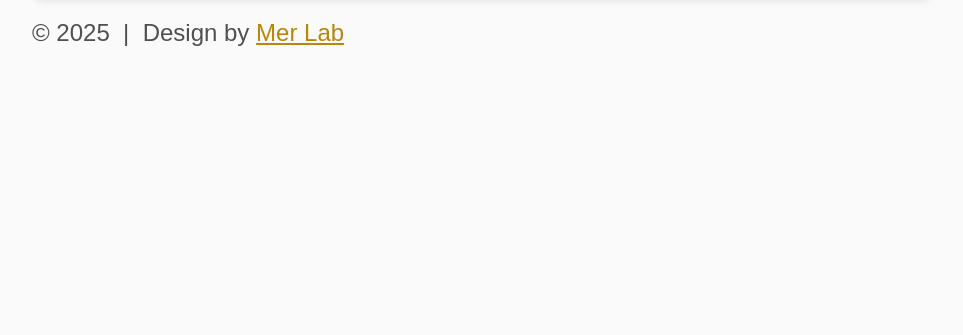
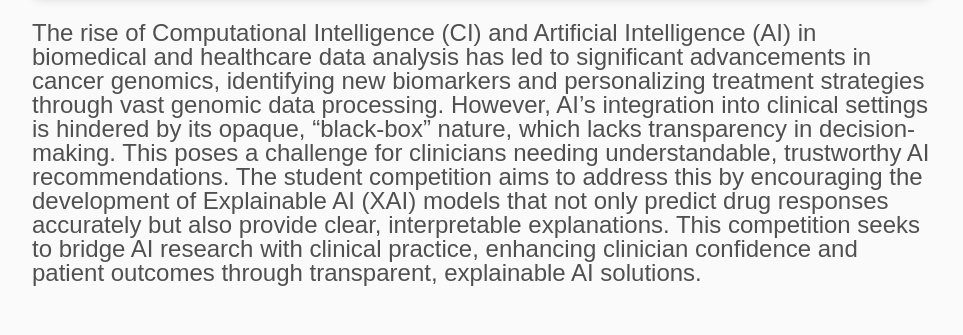
Before and after one commit to merlab/BioXAI-2025, a plain HTML site: page index.html in a window 1280 px wide. Shown: the part 1388-1723 px from the top of the page, without its empty margins (158-1121 px from the left). Before the commit the page ends 1457 px from the top, so only its background shows below. Drawn offline with Linux system fonts and the light colour scheme.

Commit message:
Update index.html

```diff
--- a/index.html
+++ b/index.html
@@ -156,7 +156,7 @@
 
         <!-- Justified text section -->
         <div class="justified-text">
-            <p align="justify" style="font-size: 1.5rem;>
+            <p align="justify"; style="font-size: 1.5rem;">
                 The rise of Computational Intelligence (CI) and Artificial Intelligence (AI) in biomedical and healthcare data analysis has led to significant advancements in cancer genomics, identifying new biomarkers and personalizing treatment strategies through vast genomic data processing. However, AI’s integration into clinical settings is hindered by its opaque, “black-box” nature, which lacks transparency in decision-making. This poses a challenge for clinicians needing understandable, trustworthy AI recommendations. The student competition aims to address this by encouraging the development of Explainable AI (XAI) models that not only predict drug responses accurately but also provide clear, interpretable explanations. This competition seeks to bridge AI research with clinical practice, enhancing clinician confidence and patient outcomes through transparent, explainable AI solutions.
             </p>
         </div>
```
